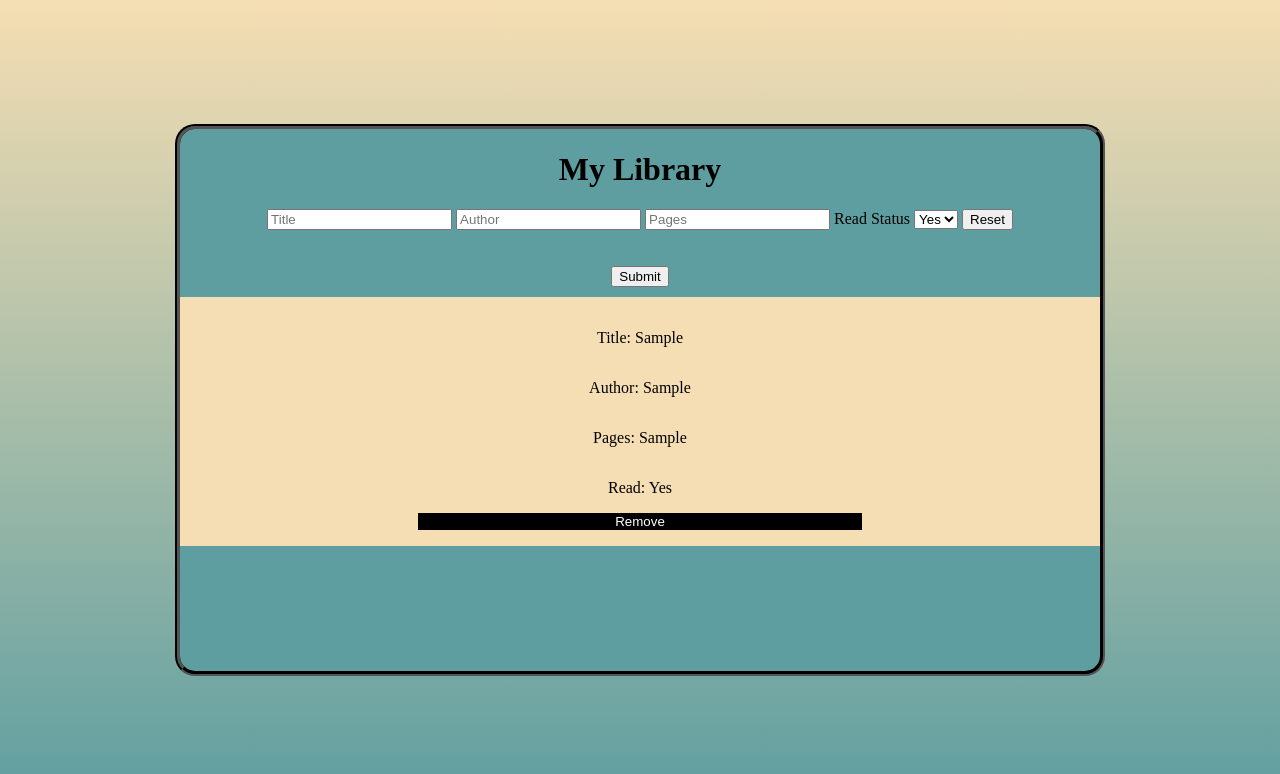
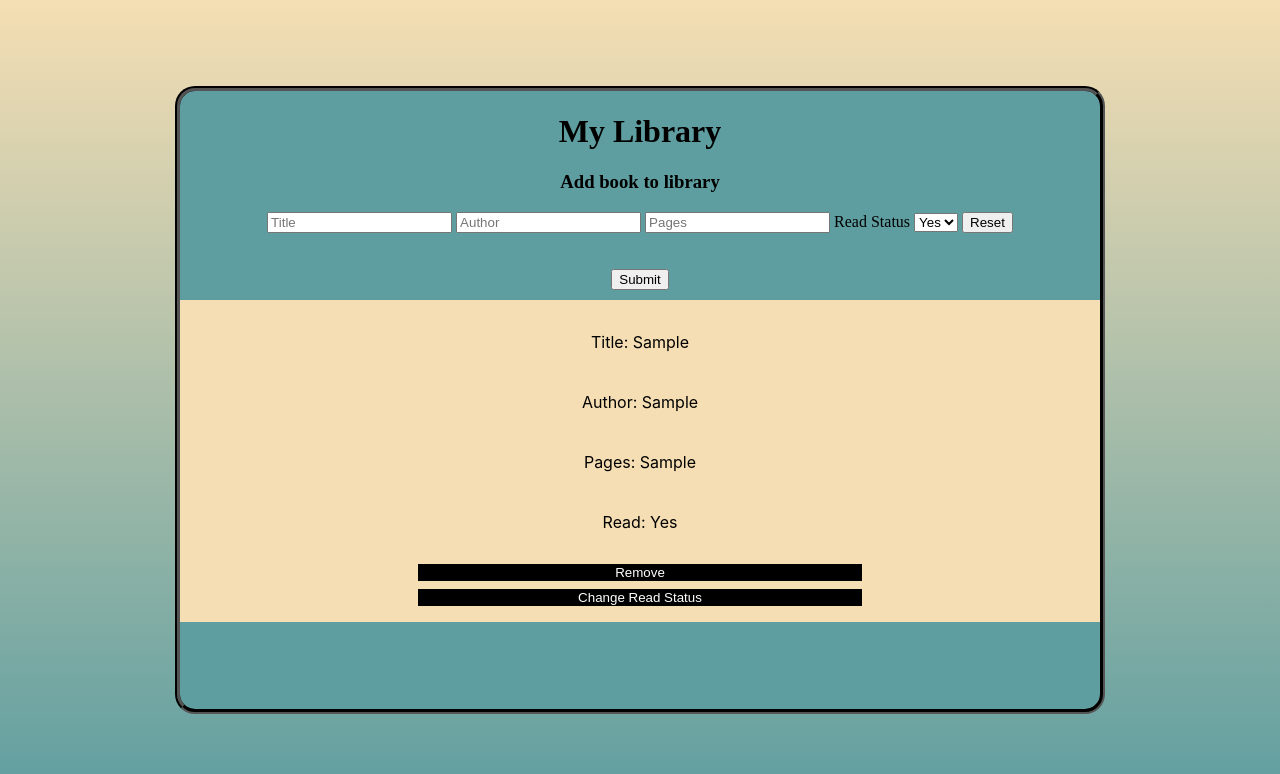
Before and after one commit to yoitsrakib/library, a plain HTML site: page index.html in a window 1280 px wide. Both pictures are taken after typing "Sample", "Sample", "Sample" into the empty fields and a click on the button "Submit". Drawn offline with Linux system fonts and the light colour scheme.

Commit message:
added read status toggle button

```diff
--- a/app.js
+++ b/app.js
@@ -39,7 +39,7 @@ function displayBooks() {
         removeButton.textContent = 'Remove';
 
         removeButton.dataset.linkedArray = index;
-        index++
+
         card.appendChild(removeButton);
 
         removeButton.addEventListener('click', removeBook);
@@ -50,6 +50,34 @@ function displayBooks() {
             displayBooks();
         }
 
+        const readStatusButton = document.createElement("button");
+        readStatusButton.classList.add("readStatus");
+        readStatusButton.textContent = "Change Read Status";
+
+
+        readStatusButton.dataset.linkedArray = index;
+        card.appendChild(readStatusButton);
+
+
+        readStatusButton.addEventListener("click", toggleReadStatus);
+
+        function toggleReadStatus() {
+            let retrieveBookToToggle = readStatusButton.dataset.linkedArray;
+            Book.prototype = Object.create(Book.prototype);
+            const toggleBook = new Book();
+
+
+
+            if ((myLibrary[parseInt(retrieveBookToToggle)].Read) == "Yes")   {
+                toggleBook.Read = "No";
+                myLibrary[parseInt(retrieveBookToToggle)].Read = toggleBook.Read;
+            } else if ((myLibrary[parseInt(retrieveBookToToggle)].Read) == "No")  {
+                toggleBook.Read = "Yes";
+                myLibrary[parseInt(retrieveBookToToggle)].Read = toggleBook.Read;
+            }
+            displayBooks();
+        }
+
         for (let key in myLibrarys) {
             console.log(`${key}: ${myLibrarys[key]}`);
             const paragraph = document.createElement('p');
@@ -57,11 +85,11 @@ function displayBooks() {
             card.appendChild(paragraph);
 
         }
+        index++
     })
 
 }
 
-// pushToLibrary('gasfd', 'sdasd', 'sdsdas', 'sdsd');
 
 
 const submitButton = document.querySelector('.Submit');
@@ -81,3 +109,11 @@ submitButton.addEventListener('click', () => {
     document.getElementById('add-book').reset();
 
 })
+
+
+// Book.prototype = Object.create(Book.prototype);
+// const toggleColor = new Book();
+
+// if (toggleColor.Read = "No") {
+
+// }
--- a/index.html
+++ b/index.html
@@ -13,7 +13,7 @@
     <div class="container">
 
         <h1>My Library</h1>
-
+        <h3>Add book to library</h3>
         <form action="" id="add-book">
             <input type="text" id="Title" placeholder="Title">
             <input type="text" id="Author"  placeholder="Author">
--- a/styles.css
+++ b/styles.css
@@ -3,6 +3,7 @@
     display: grid;
     grid-template-columns: repeat( auto-fit, minmax(250px, 1fr) );
     gap: 10px;
+    font-family: -apple-system, BlinkMacSystemFont, 'Segoe UI', Roboto, Oxygen, Ubuntu, Cantarell, 'Open Sans', 'Helvetica Neue', sans-serif;
 }
 
 body {
@@ -29,13 +30,23 @@ body {
     background-color: wheat;
     padding: 1rem;
     display: grid;
+    gap:.5rem;
 }
 
 .removeButton {
     background-color: black;
     color: white;
     border: 0;
-    grid-row: 5/6;
+    grid-row: 6/7;
     width: 50%;
     justify-self: center;
 }
+
+.readStatus {
+    background-color: black;
+    color: white;
+    border: 0;
+    grid-row: 7/8;
+    width: 50%;
+    justify-self: center;
+}
```
